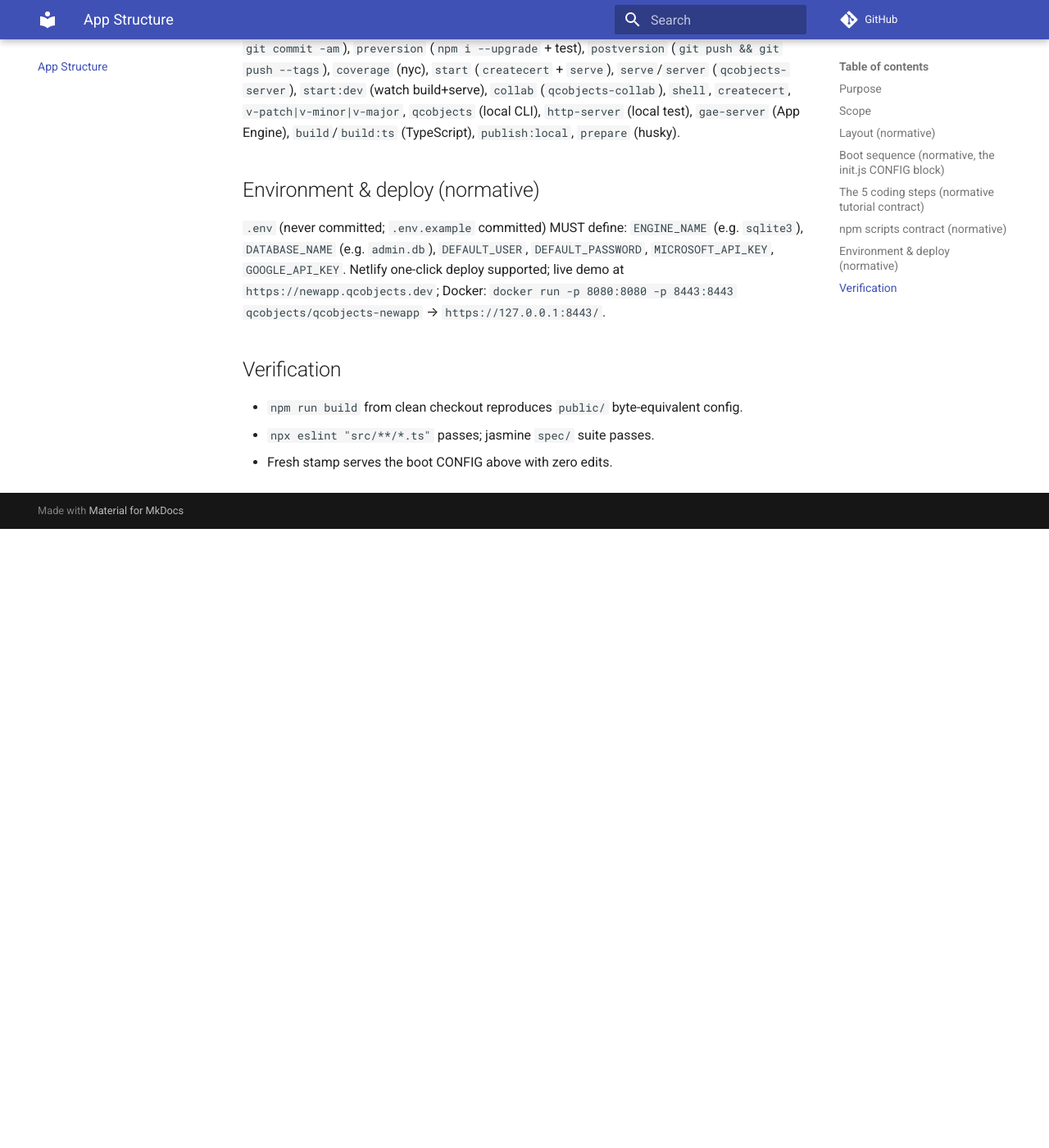
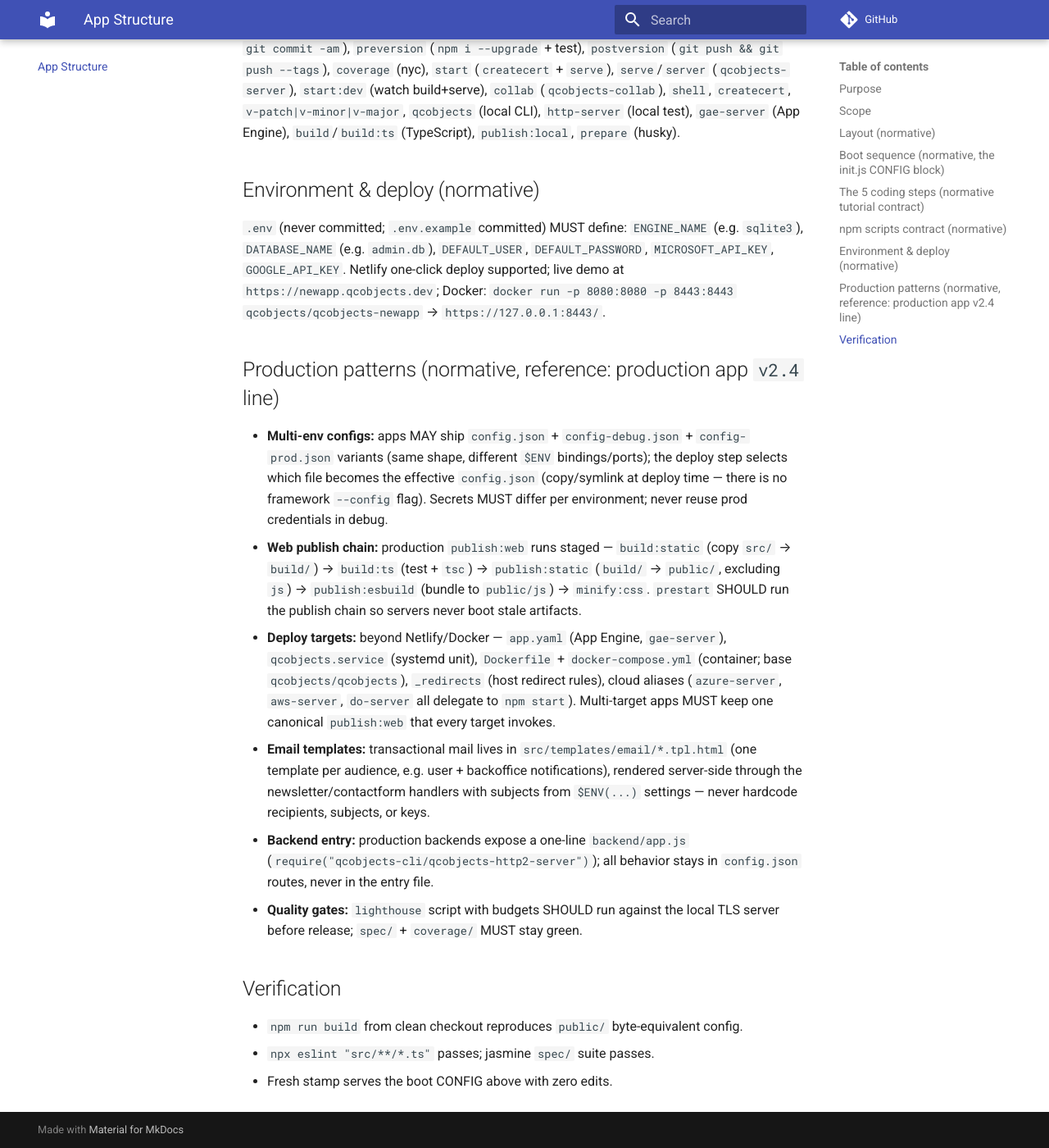
Before and after one commit to QCObjects/product-specs, an MkDocs documentation site: the page built from docs/06-app-structure.md, in a window 1280 px wide and 1400 px high, scrolled down 2113 px. Shown: the whole window at 82% size. Built offline with MkDocs 1.6.1 and Material for MkDocs 9.7.7, drawn with Linux system fonts in a browser that asks for light colours; comment, search, counter and statistics services are not loaded; before the commit the page ends 2758 px from its top, so only the background shows below that.

Commit message:
feat: production app patterns (processors travel with packages, deploy surface)

```diff
--- a/docs/06-app-structure.md
+++ b/docs/06-app-structure.md
@@ -98,6 +98,34 @@ Netlify one-click deploy supported; live demo at `https://newapp.qcobjects.dev`;
 Docker: `docker run -p 8080:8080 -p 8443:8443 qcobjects/qcobjects-newapp`
 → `https://127.0.0.1:8443/`.
 
+## Production patterns (normative, reference: production app `v2.4` line)
+
+- **Multi-env configs:** apps MAY ship `config.json` + `config-debug.json` +
+  `config-prod.json` variants (same shape, different `$ENV` bindings/ports);
+  the deploy step selects which file becomes the effective `config.json`
+  (copy/symlink at deploy time — there is no framework `--config` flag).
+  Secrets MUST differ per environment; never reuse prod credentials in debug.
+- **Web publish chain:** production `publish:web` runs staged —
+  `build:static` (copy `src/` → `build/`) → `build:ts` (test + `tsc`) →
+  `publish:static` (`build/` → `public/`, excluding `js`) → `publish:esbuild`
+  (bundle to `public/js`) → `minify:css`. `prestart` SHOULD run the publish
+  chain so servers never boot stale artifacts.
+- **Deploy targets:** beyond Netlify/Docker — `app.yaml` (App Engine,
+  `gae-server`), `qcobjects.service` (systemd unit), `Dockerfile` +
+  `docker-compose.yml` (container; base `qcobjects/qcobjects`), `_redirects`
+  (host redirect rules), cloud aliases (`azure-server`, `aws-server`,
+  `do-server` all delegate to `npm start`). Multi-target apps MUST keep one
+  canonical `publish:web` that every target invokes.
+- **Email templates:** transactional mail lives in `src/templates/email/*.tpl.html`
+  (one template per audience, e.g. user + backoffice notifications), rendered
+  server-side through the newsletter/contactform handlers with subjects from
+  `$ENV(...)` settings — never hardcode recipients, subjects, or keys.
+- **Backend entry:** production backends expose a one-line `backend/app.js`
+  (`require("qcobjects-cli/qcobjects-http2-server")`); all behavior stays in
+  `config.json` routes, never in the entry file.
+- **Quality gates:** `lighthouse` script with budgets SHOULD run against the
+  local TLS server before release; `spec/` + `coverage/` MUST stay green.
+
 ## Verification
 
 - `npm run build` from clean checkout reproduces `public/` byte-equivalent config.
```
Also changed, not shown: docs/03-core-framework.md (+7 -0 lines).
